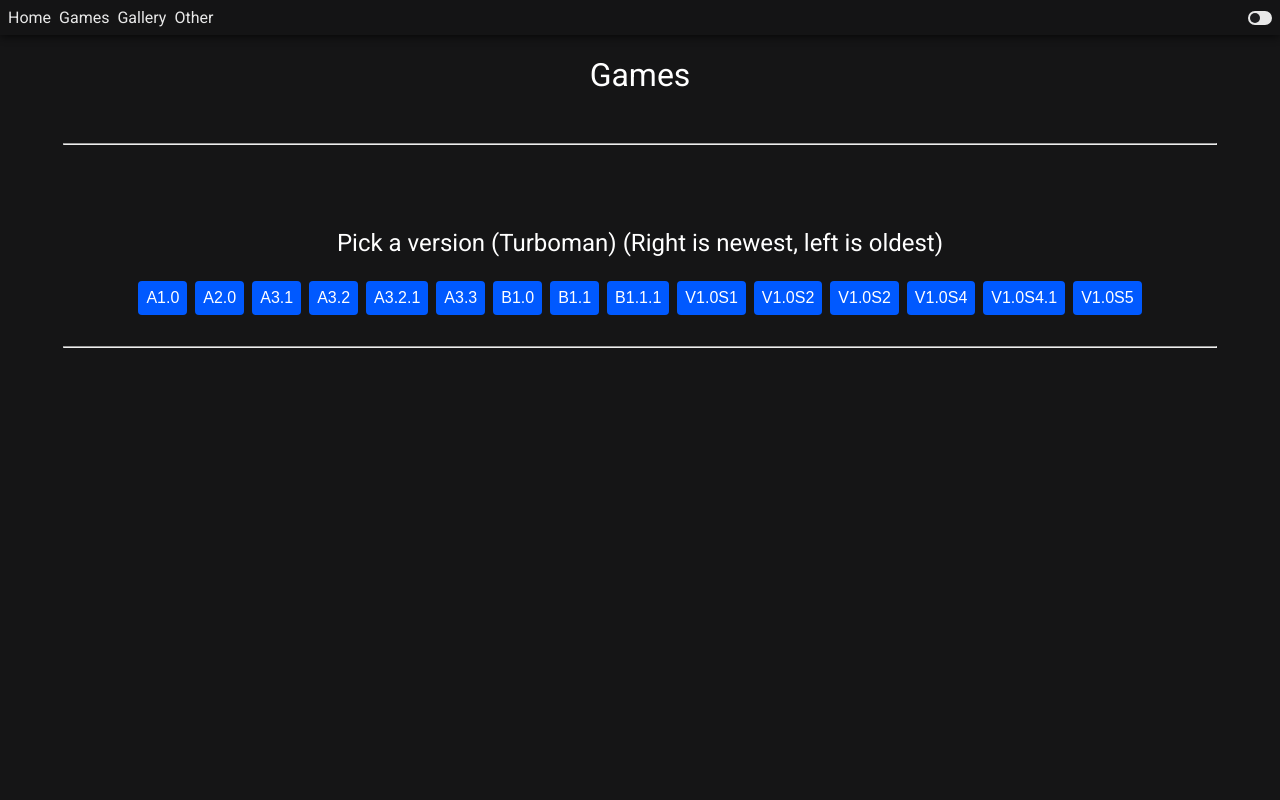
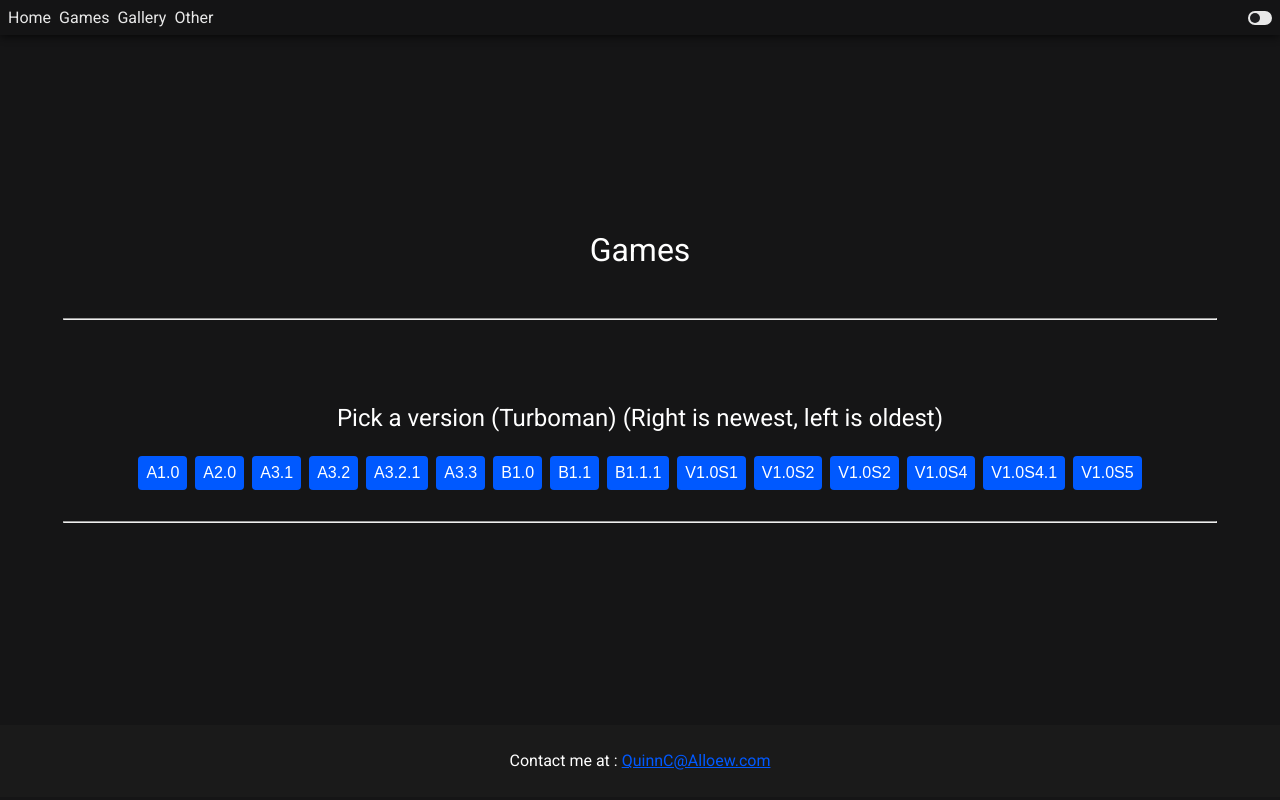
Before and after one commit to Alloew/Website, a React (Vite) app: page /game in a window 1280 px wide. Built offline with nearby package versions, Linux system fonts and the light colour scheme.

Commit message:
Add footer

```diff
--- /dev/null
+++ b/src/Footer.jsx
@@ -0,0 +1,7 @@
+export default function Footer() {
+  return (
+    <div className="Footer">
+      <p>Contact me at : <a href="mailto:QuinnC@Alloew.com">QuinnC@Alloew.com</a></p>
+    </div>
+  );
+}
--- a/src/index.css
+++ b/src/index.css
@@ -350,3 +350,20 @@ h6 {
     border-radius: 20px;
     border: solid 3.5px var(--bg);
 }
+
+.Footer {
+    display: flex;
+    flex-direction: column;
+    justify-content: center;
+    align-items: center;
+    padding: 20px;
+    background: var(--item);
+}
+
+a {
+    color: var(--blue);
+}
+
+#Main {
+    min-height: calc(100vh - 110px);
+}
--- a/src/main.jsx
+++ b/src/main.jsx
@@ -7,6 +7,7 @@ import Games from "./Games";
 import Gallery from "./Gallery";
 import Other from "./Other";
 import { Route, BrowserRouter, Routes } from "react-router-dom";
+import Footer from "./Footer";
 
 ReactDOM.render(
   <React.StrictMode>
@@ -20,6 +21,7 @@ ReactDOM.render(
         <Route path="/other" element={<Other />} />
       </Routes>
     </BrowserRouter>
+    <Footer />
   </React.StrictMode>,
   document.getElementById("root")
 );
```
